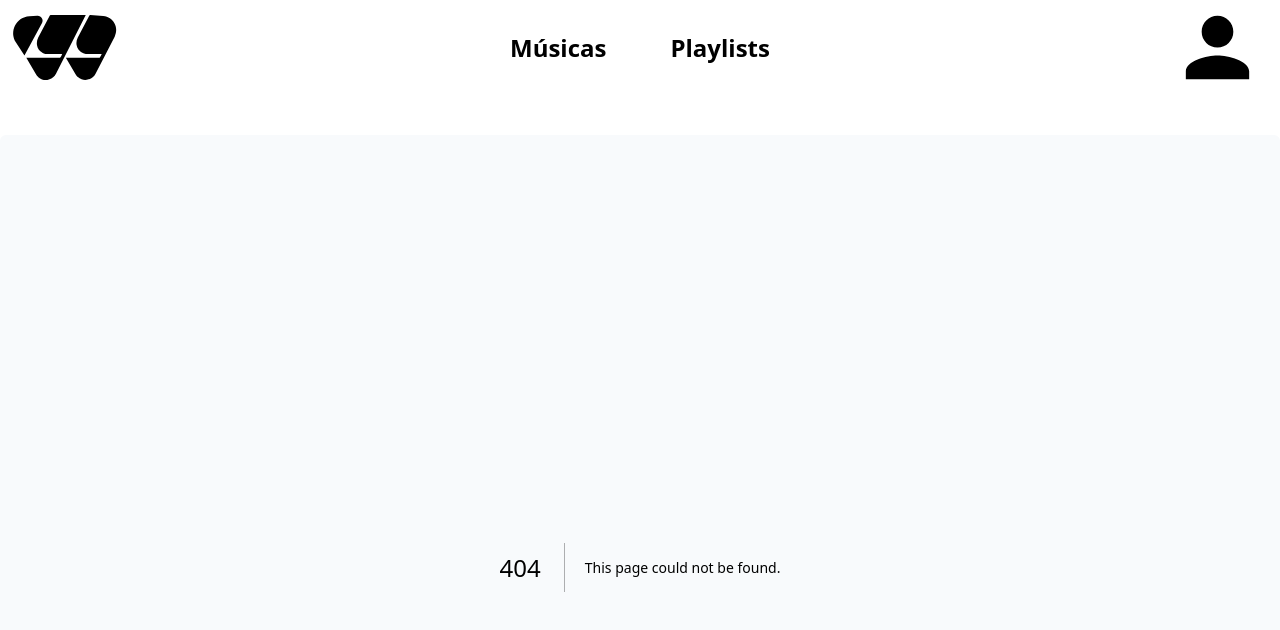
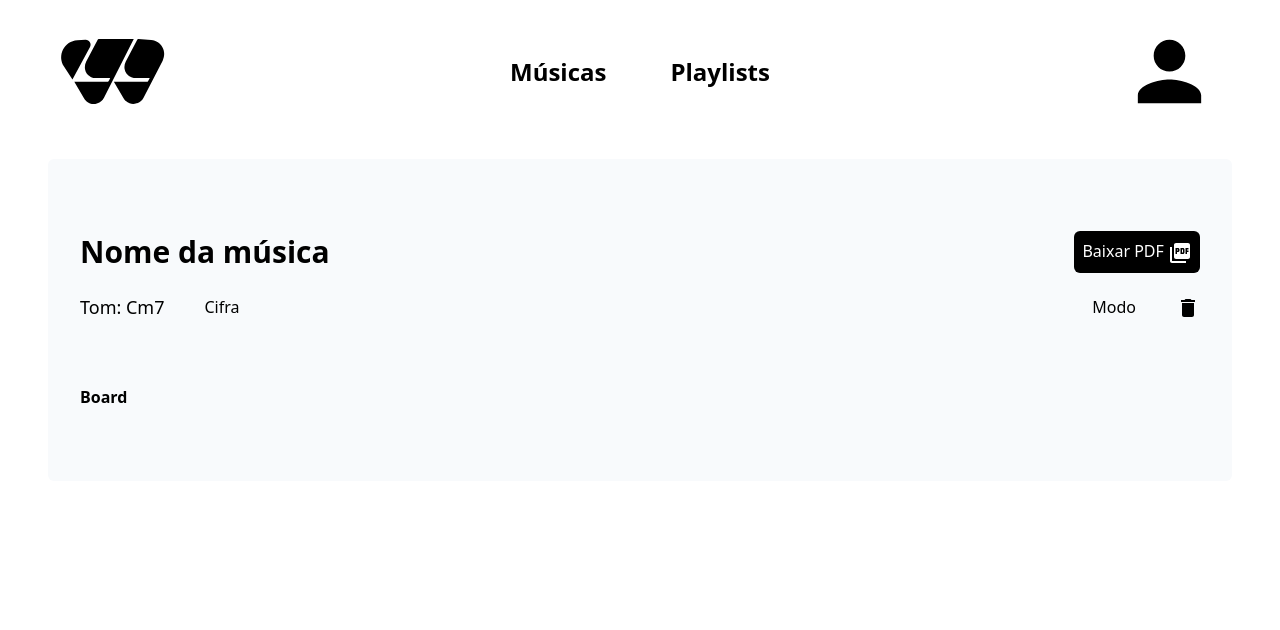
Before and after one commit to RafaelFernandes12/lyrics_lab_front_end, a Next.js app: page /song/1 in a window 1280 px wide. Before the commit this address had no page. Shown: the top 630 px of the page. Built offline with nearby package versions, Linux system fonts and the light colour scheme.

Commit message:
feat: design of the read-song page done

```diff
--- a/package.json
+++ b/package.json
@@ -14,7 +14,6 @@
     "@emotion/styled": "^11.11.5",
     "@mui/icons-material": "^5.15.18",
     "@mui/material": "^5.15.18",
-    "@rocketseat/eslint-config": "^2.2.2",
     "D": "^1.0.0",
     "next": "14.2.3",
     "react": "^18",
--- /dev/null
+++ b/src/app/song/[id]/page.tsx
@@ -0,0 +1,37 @@
+import DeleteIcon from '@mui/icons-material/Delete';
+import PictureAsPdfIcon from '@mui/icons-material/PictureAsPdf';
+import Board from '../components/Board';
+
+interface IdProps {
+  params: {
+      id: string
+  }
+}
+
+export default async function Song({ params }: IdProps) {
+  // const response = await api.get(`/songs/${params.id}`);
+  // const song: songProps = response.data;
+
+  return (
+    <section>
+      <div className="flex items-center justify-between mb-5">
+        <h2 className="text-3xl font-semibold">Nome da música</h2>
+        <button className='bg-black text-white p-2 rounded-md'>Baixar PDF <PictureAsPdfIcon /></button>
+      </div>
+      <div className="flex items-center justify-between">
+        <div className="flex items-center justify-between gap-10">
+          <h3 className="text-lg">Tom: Cm7</h3>
+          <p>Cifra</p>
+        </div>
+        <div className="flex items-center justify-between gap-10">
+          <p>Modo</p>
+          <button><DeleteIcon /></button>
+        </div>
+      </div>
+
+      <div className="mt-16">
+        <Board />
+      </div>
+    </section>
+  );
+}
--- /dev/null
+++ b/src/app/song/components/Board.tsx
@@ -0,0 +1,5 @@
+export default function Board() {
+  return(
+    <p className="font-black">Board</p>
+  );
+}
```
